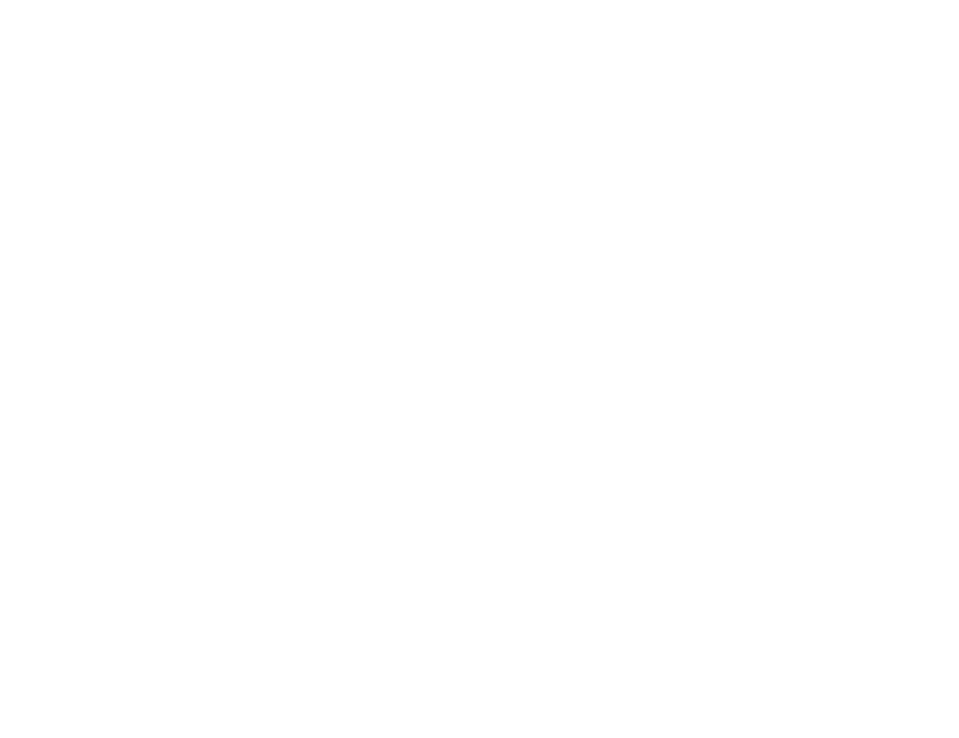
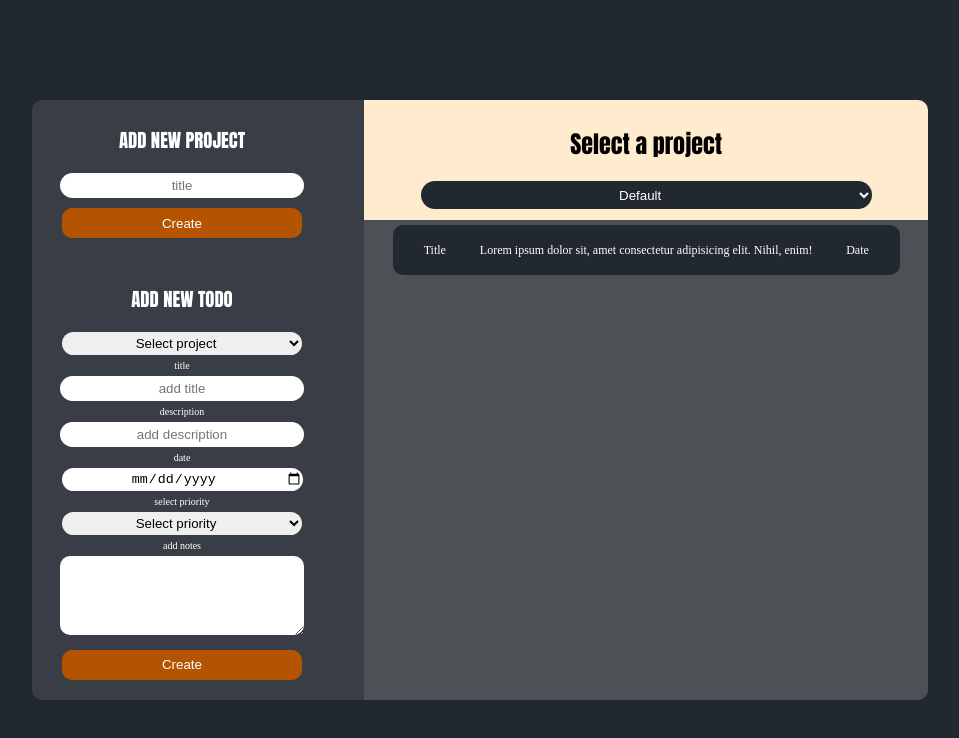
Before and after one commit to abdellani/To-Do-List, a website built with webpack: page dist/index.html in a window 1280 px wide. Shown: the whole page, without its empty margins (160-1119 px from the left). Built offline with nearby package versions, Linux system fonts and the light colour scheme.

Commit message:
template

```diff
--- a/dist/index.html
+++ b/dist/index.html
@@ -5,13 +5,57 @@
   <meta charset="UTF-8">
   <meta name="viewport" content="width=device-width, initial-scale=1.0">
   <meta http-equiv="X-UA-Compatible" content="ie=edge">
-  <title>Project 3 : restaurent page</title>
+  <title>ToDo list</title>
   <link rel="stylesheet" href="./style.css">
 </head>
 
 <body>
-  <div id="content">
-
+  <div class="wrapper">
+    <div class="container">
+      <div class="newProjectForm">
+        <h3>ADD NEW PROJECT</h3>
+        <input type="text" placeholder='title'>
+        <button>Create</button>
+      </div>
+      <div class="newTodoForm">
+        <h3>ADD NEW TODO</h3>
+        <select name="" id="">
+          <option value="">Select project</option>
+          <option value="">default</option>
+          <option value="">other</option>
+        </select>
+        <label for="title">title</label>
+        <input type="text" placeholder='add title'>
+        <label for="description">description</label>
+        <input type="text" placeholder='add description'>
+        <label for="dueDate">date</label>
+        <input type="date">
+        <label for="priority">select priority</label>
+        <select name="" id="">
+          <option value="">Select priority</option>
+          <option value="">High</option>
+          <option value="">Low</option>
+        </select>
+        <label for="notes">add notes</label>
+        <textarea name="notes" id="" cols="30" rows="5"></textarea>
+        <button>Create</button>
+      </div>
+      <div class="todoContainer">
+        <div class="projectName">
+          <h2>Select a project</h2>
+          <select name="" id="">
+            <option value="">Default</option>
+          </select>
+        </div>
+        <div class="todoList">
+          <div class="todo">
+            <div class="title">Title</div>
+            <div class="description">Lorem ipsum dolor sit, amet consectetur adipisicing elit. Nihil, enim!</div>
+            <div class="date">Date</div>
+          </div>
+        </div>
+      </div>
+    </div>
   </div>
   <script src="main.js"></script>
 </body>
--- a/dist/style.css
+++ b/dist/style.css
@@ -0,0 +1,154 @@
+body {
+  background: #222831;
+  margin: 0;
+}
+
+.wrapper {
+  height: 100vh;
+  width: 100vw;
+  display: flex;
+  align-items: center;
+  background: #222831;
+}
+
+.container {
+  width: 70vw;
+  height: 600px;
+  background: #393E46;
+  margin: 0 auto;
+  border-radius: 10px;
+  display: grid;
+  grid-template-areas:
+    'projectForm todoContainer todoContainer'
+    'todoForm todoContainer todoContainer'
+    'todoForm todoContainer todoContainer'
+}
+
+.newProjectForm {
+  grid-area: projectForm;
+  display: flex;
+  align-items: center;
+  justify-content: center;
+  flex-direction: column;
+  max-width: 300px;
+  min-width: 300px;
+}
+
+.newProjectForm input {
+  width: 80%;
+  border-radius: 50px;
+  border: none;
+  height: 23px;
+  text-align: center;
+}
+
+.newProjectForm h3 {
+  color: white;
+  font-family: Impact, Haettenschweiler, 'Arial Narrow Bold', sans-serif;
+}
+
+.newTodoForm {
+  grid-area: todoForm;
+  display: flex;
+  align-items: center;
+  justify-content: center;
+  flex-direction: column;
+  max-width: 300px;
+}
+
+.newTodoForm input {
+  width: 80%;
+  border-radius: 50px;
+  border: none;
+  height: 23px;
+  text-align: center;
+  margin-bottom: 5px;
+}
+
+label {
+  font-size: 10px;
+  color: white;
+  margin-bottom: 5px;
+}
+
+.newTodoForm h3 {
+  color: white;
+  font-family: Impact, Haettenschweiler, 'Arial Narrow Bold', sans-serif;
+}
+
+.todoContainer {
+  grid-area: todoContainer;
+  display: grid;
+  grid-template-rows: 1fr 4fr;
+}
+
+select {
+  width: 80%;
+  border-radius: 50px;
+  border: none;
+  height: 23px;
+  text-align: center;
+  margin-bottom: 5px;
+}
+
+textarea {
+  width: 80%;
+  border-radius: 10px;
+  border: none;
+  margin-bottom: 5px;
+}
+
+button {
+  width: 80%;
+  height: 30px;
+  margin-top: 10px;
+  border-radius: 10px;
+  border: none;
+  margin-bottom: 5px;
+  background: #B55400;
+  color: white;
+}
+
+.projectName {
+  width: 100%;
+  height: 100%;
+  background: rgba(255, 235, 205, 1);
+  background-blend-mode: lighten;
+  border-top-right-radius: 10px;
+  display: flex;
+  align-items: center;
+  flex-direction: column;
+  justify-content: center;
+}
+
+.projectName select {
+  background: #222831;
+  color: white;
+  height: 28px;
+}
+
+.projectName h2 {
+  font-family: Impact, Haettenschweiler, 'Arial Narrow Bold', sans-serif;
+}
+
+.todoList {
+  width: 100%;
+  height: 100%;
+  background: rgba(255, 235, 205, 0.1);
+  background-blend-mode: lighten;
+  border-bottom-right-radius: 10px;
+  color: white;
+}
+
+.todo {
+  background: #222831;
+  height: 50px;
+  width: 90%;
+  border-radius: 10px;
+  margin: 5px auto;
+  display: grid;
+  grid-template-columns: 0.5fr 2fr 0.5fr;
+  align-items: center;
+  text-align: center;
+  font-size: 12px;
+}
```
